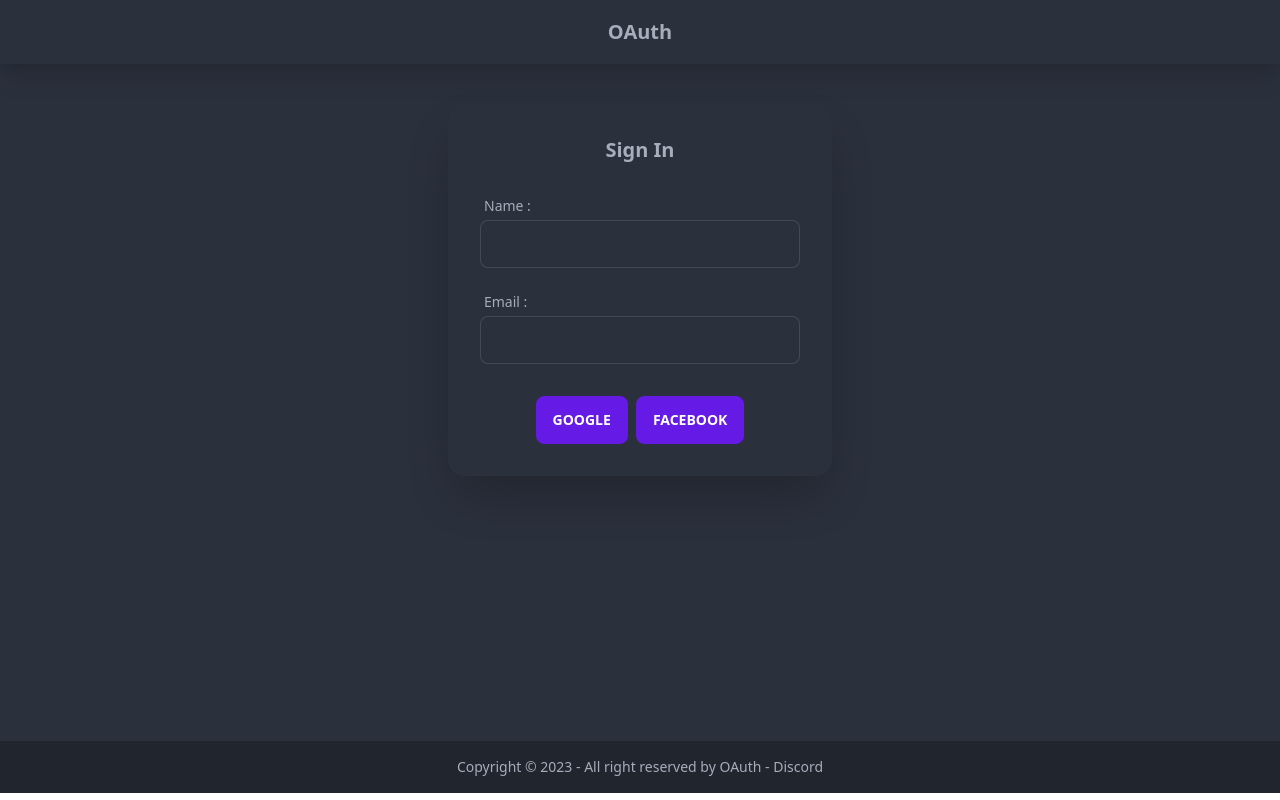
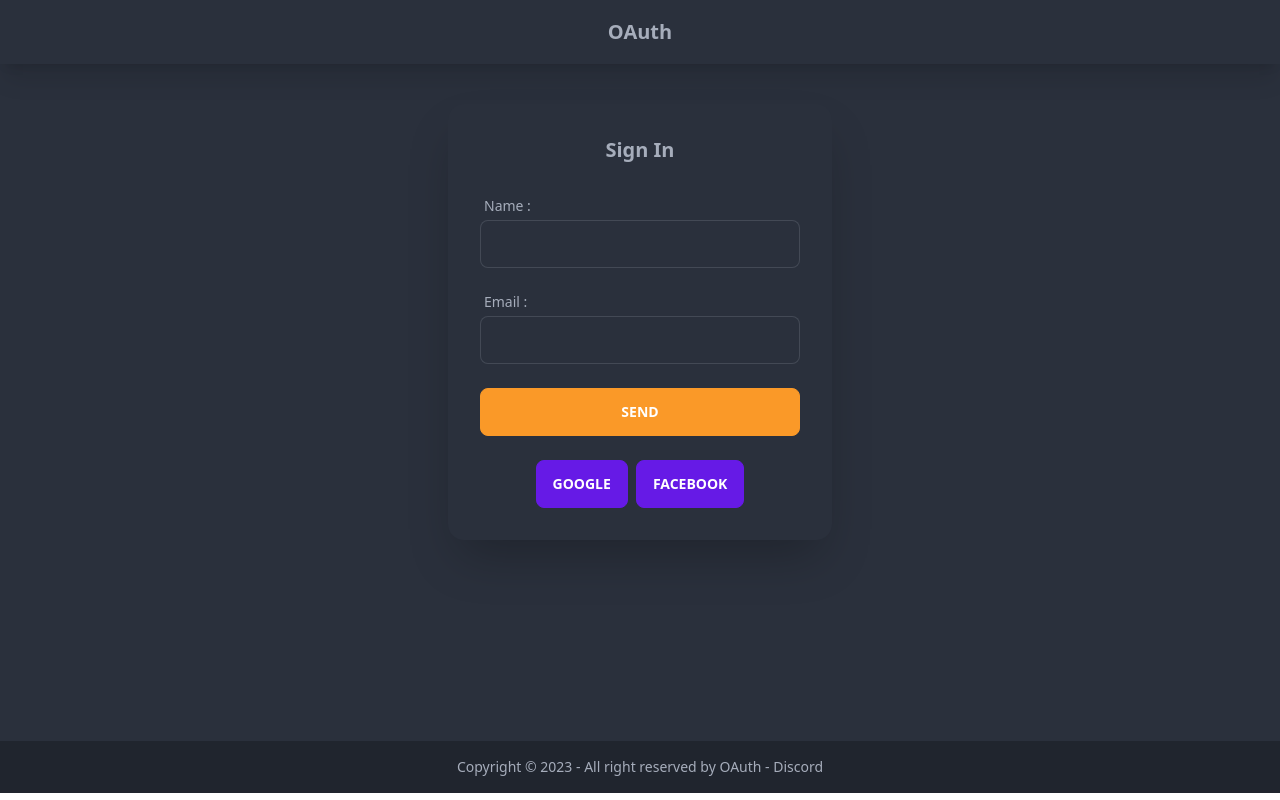
Before and after one commit to brunorafaeI/oauth2, a React (Vite) app in the folder frontend/: page / in a window 1280 px wide. Built offline with nearby package versions, Linux system fonts and the light colour scheme; no server answers.

Commit message:
feat: add section with login (name, email)

```diff
--- a/frontend/src/App.tsx
+++ b/frontend/src/App.tsx
@@ -1,12 +1,12 @@
 import { NavBar } from "./components/header/navbar"
 import { Footer } from "./components/layout/footer"
-import Login from "./pages/login"
+import LoginPage from "./pages/login"
 
 export function App() {
   return(
     <div data-theme="dark">
       <NavBar />
-      <Login />
+      <LoginPage />
       <Footer />
     </div>
   )
--- a/frontend/src/components/login/facebook.tsx
+++ b/frontend/src/components/login/facebook.tsx
@@ -1,27 +1,20 @@
-import { useGoogleLogin } from "@react-oauth/google"
+import { useState } from "react"
+
 import { useAuth } from "../../hooks/auth"
 
 export function SignInFacebook() {
-  const { isLoading, isLoggedIn, getAccessToken, SignOut } = useAuth()
-
-  const SignInWithGoogle = useGoogleLogin({
-    flow: 'auth-code',
-    onSuccess: response => {
-      const { code } = response
-
-      if (code) {
-        getAccessToken(code)
-      }
-    },
-    onError: () => console.log('Login Failed'),
-  })
+  const [isClicked, setIsClicked] = useState(false)
+  const {isLoading} = useAuth()
 
   return (
     <>
-      <button className={`btn btn-primary ${(isLoading ? " loading" : "")}`}
-        onClick={() => isLoggedIn ? SignOut() : SignInWithGoogle()}
+      <button className={`btn btn-primary ${(isLoading && isClicked ? " loading" : "")}`}
+        onClick={() => {
+          alert("Facebook login")
+          setIsClicked(true)
+        }}
       >
-        { isLoggedIn ? ("Sign out") : ("Facebook")}
+        Facebook
       </button>
     </>
   )
--- a/frontend/src/components/login/google.tsx
+++ b/frontend/src/components/login/google.tsx
@@ -1,8 +1,11 @@
+import { useState } from "react"
+
 import { useGoogleLogin } from "@react-oauth/google"
 import { useAuth } from "../../hooks/auth"
 
 export function SignInGoogle() {
-  const { isLoading, isLoggedIn, getAccessToken, SignOut } = useAuth()
+  const [isClicked, setIsClicked] = useState(false)
+  const {isLoading, getAccessToken} = useAuth()
 
   const SignInWithGoogle = useGoogleLogin({
     flow: 'auth-code',
@@ -10,7 +13,7 @@ export function SignInGoogle() {
       const { code } = response
 
       if (code) {
-        getAccessToken(code)
+        getAccessToken(code, 'google')
       }
     },
     onError: () => console.log('Login Failed'),
@@ -18,10 +21,13 @@ export function SignInGoogle() {
 
   return (
     <>
-      <button className={`btn btn-primary ${(isLoading ? " loading" : "")}`}
-        onClick={() => isLoggedIn ? SignOut() : SignInWithGoogle()}
+      <button className={`btn btn-primary ${(isLoading && isClicked ? " loading" : "")}`}
+        onClick={() => {
+          SignInWithGoogle()
+          setIsClicked(true)
+        }}
       >
-        { isLoggedIn ? ("Sign out") : ("Google") }
+        Google
       </button>
     </>
   )
--- a/frontend/src/components/login/section-networks.tsx
+++ b/frontend/src/components/login/index.tsx
@@ -2,7 +2,7 @@ import { Signin } from "./signin";
 import { SignInGoogle } from "./google";
 import { SignInFacebook } from "./facebook";
 
-export function NetworkButton() {
+export function Login() {
   return (
     <div className="card w-5/10 bg-base-100 flex items-center shadow-2xl m-10">
 
--- a/frontend/src/components/login/signin.tsx
+++ b/frontend/src/components/login/signin.tsx
@@ -1,8 +1,43 @@
+import { FormEvent, useCallback, useState } from "react"
+
+import { useAuth } from "../../hooks/auth"
+
+interface FormLoginElement extends HTMLFormControlsCollection {
+  name: HTMLInputElement
+  email: HTMLInputElement
+}
 
 export function Signin() {
+  const [isClicked, setIsClicked] = useState(false)
+  const {isLoading, getAccessToken} = useAuth()
+
+  const handleSubmitForm = useCallback( async (form: FormEvent<HTMLFormElement>) => {
+    form.preventDefault()
+    const formLogin = form.target as HTMLFormElement
+    const { elements } = formLogin
+
+    if (elements.length) {
+      const { name, email } = elements as FormLoginElement
+
+      if (name.value && email.value) {
+        const credential = { name: name.value, email: email.value }
+
+        getAccessToken(
+          credential,
+          'login'
+        )
+
+        formLogin.reset()
+      }
+    }
+
+  }, [])
+
   return (
     <>
-      <form action="">
+      <form
+        onSubmit={handleSubmitForm}
+      >
         <div className="form-control w-screen max-w-xs mb-6">
           <label className="label-text mb-1 ml-1" htmlFor="name">Name : </label>
           <input type="text" name="name" id="name" className="input input-bordered w-full max-w-xs" />
@@ -11,6 +46,16 @@ export function Signin() {
           <label className="label-text mb-1  ml-1" htmlFor="email">Email : </label>
           <input type="text" name="email" id="email" className="input input-bordered w-full max-w-xs" />
         </div>
+
+        <button
+          type="submit"
+          className={`btn btn-secondary w-full mb-4 ${(isLoading && isClicked ? "loading" : "")}`}
+          onClick={() => {
+            setIsClicked(true)
+          }}
+        >
+            Send
+        </button>
       </form>
     </>
   )
--- a/frontend/src/hooks/auth.tsx
+++ b/frontend/src/hooks/auth.tsx
@@ -5,8 +5,8 @@ import Api from '../http/api'
 export interface UserInfo {
   name: string
   email: string
-  picture: string
-  token: string
+  picture?: string
+  token?: string
 }
 
 type UseAuthType = {
@@ -14,7 +14,10 @@ type UseAuthType = {
   isLoggedIn: boolean
   userInfo: UserInfo
   SignOut: () => void
-  getAccessToken: (credential: string) => Promise<void>
+  getAccessToken: (
+    credential: string | Omit<UserInfo, 'token' | 'picture'>,
+    type: 'google' | 'facebook' | 'login'
+  ) => Promise<void>
 }
 
 export const useAuth = create<UseAuthType>()(
@@ -25,9 +28,11 @@ export const useAuth = create<UseAuthType>()(
         isLoggedIn: false,
         userInfo: {} as UserInfo,
         SignOut: () => set(() => ({ isLoggedIn: false, userInfo: {} as UserInfo })),
-        getAccessToken: async (credential) => {
+        getAccessToken: async (credential, type) => {
           set(() => ({ isLoading: true }))
-          const { status, data } = await Api.post('/auth/google', { credential })
+
+          try {
+            const { status, data } = await Api.post(`/auth/${type}`, { credential })
 
             if (status === 201) {
               const { accessToken, userInfo } = data
@@ -38,6 +43,10 @@ export const useAuth = create<UseAuthType>()(
             }
 
             set(() => ({ isLoading: false }))
+          } catch (err: any) {
+            console.log(err.message)
+            set(() => ({ isLoading: false }))
+          }
         }
       }),
       {
--- a/frontend/src/pages/login/index.tsx
+++ b/frontend/src/pages/login/index.tsx
@@ -1,16 +1,14 @@
-import { SignInGoogle } from "../../components/login/google"
-import { Signin } from "../../components/login/signin"
 import { useAuth } from "../../hooks/auth"
 import { UserStats } from "../../components/indicator/user-stats"
-import { NetworkButton } from "../../components/login/section-networks"
+import { Login } from "../../components/login"
 
-export default function Login() {
+export default function LoginPage() {
   const { isLoggedIn } = useAuth()
 
   return (
     <div className="h-[42.3rem] flex flex-col justify-start items-center">
       { isLoggedIn && (<UserStats />) }
-      { !isLoggedIn && (<NetworkButton />)}
+      { !isLoggedIn && (<Login />)}
     </div>
   )
 }
```
Lines whose indentation alone changed are shown as unchanged.
